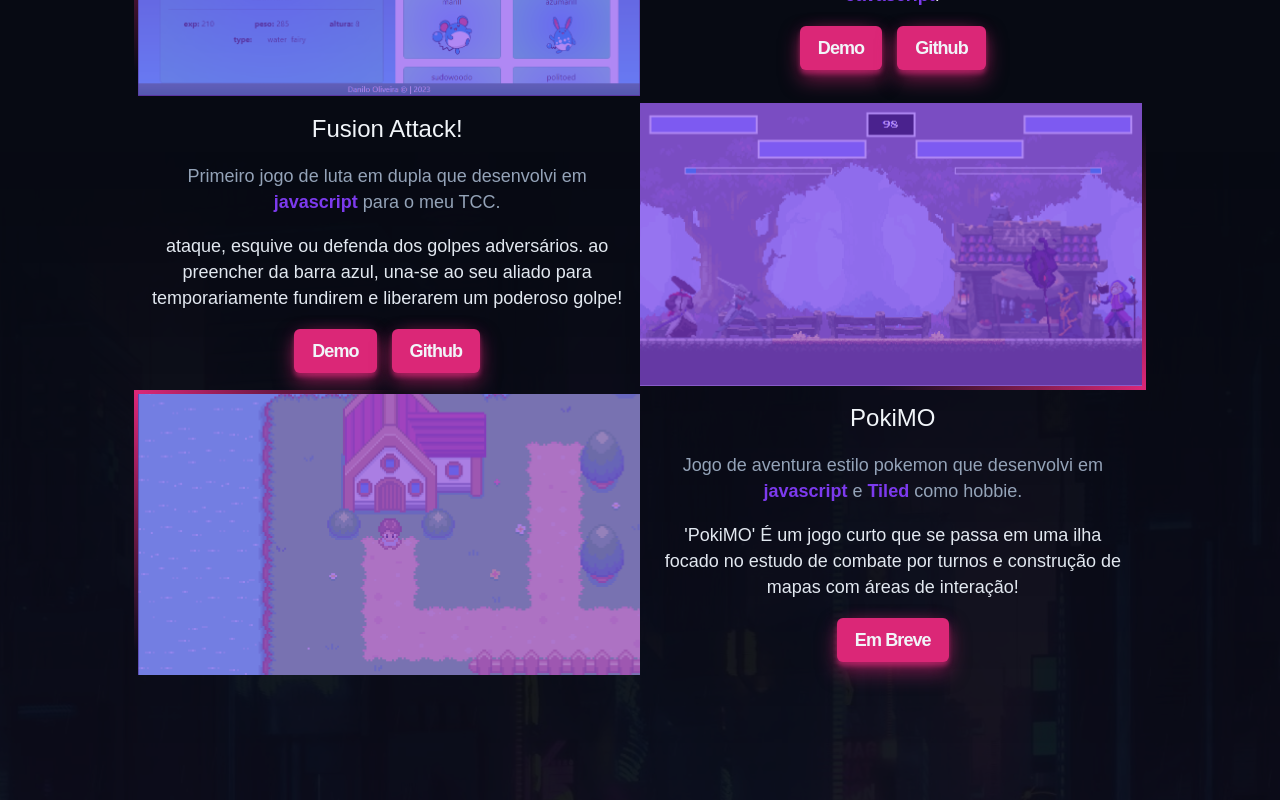
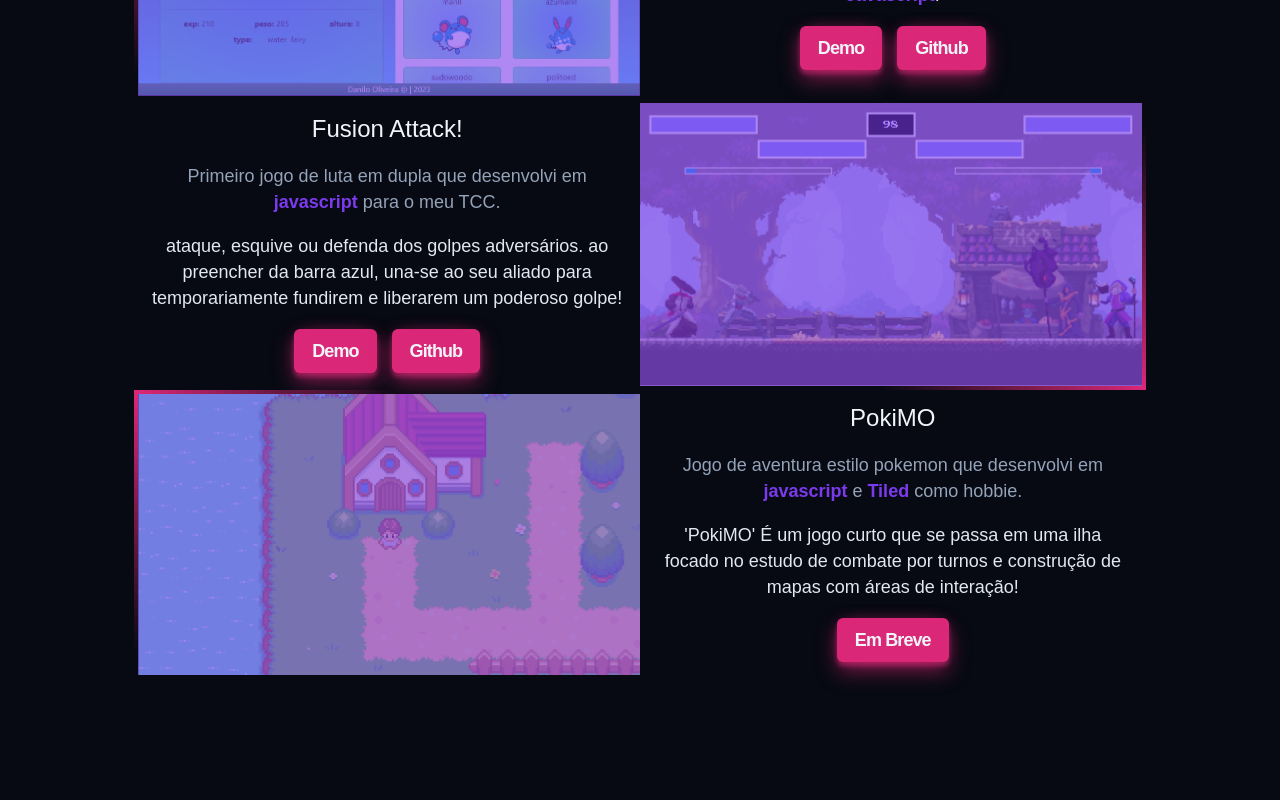
Before and after one commit to flashqueen/Portfolio, a Vue app: page / in a window 1280 px wide. Shown: the part 2780-3580 px from the top of the page. Built offline with nearby package versions, Linux system fonts and the light colour scheme; a web font is replaced by a local one.

Commit message:
remoção temporária da imagem de contato

```diff
--- a/src/components/Footer.vue
+++ b/src/components/Footer.vue
@@ -2,7 +2,7 @@
     <section class="bottom">
         <div>
             <p class="bottom__header">Danilo Oliveira | 2023</p>
-            <img src="cbpk_purple.jpg" alt="" class="contact__img">
+            <!-- <img src="cbpk_purple.jpg" alt="" class="contact__img"> -->
         </div>
     </section>
 </template>
```
